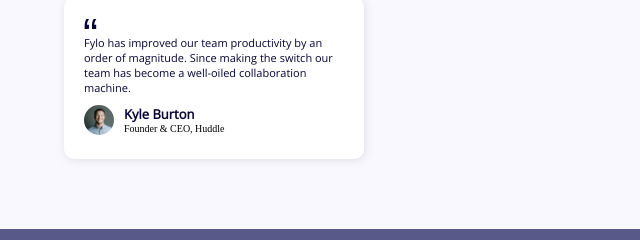
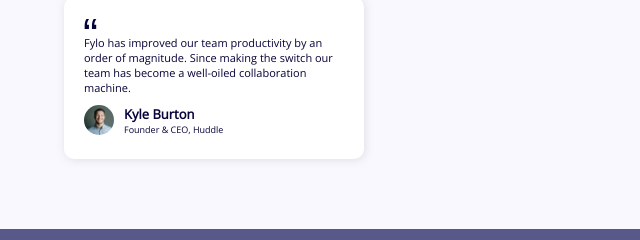
Before and after one commit to JuanSeRDev/CJ-5fylo-landing-page-with-two-column-layout-master, a plain HTML site: page index.html in a window 1280 px wide. Shown: the part 1180-1420 px from the top of the page, 0-640 px from the left. Drawn offline with nearby package versions, Linux system fonts and the light colour scheme.

Commit message:
correction <span>

```diff
--- a/styles.css
+++ b/styles.css
@@ -263,7 +263,9 @@ main {
 }
 
 .kyle-info span {
-    font-size: 10px;
+    font-size: 9px;
+    font-family: var(--font-open-sans);
+    color: var(--Very-Dark-Blue);
 }
 
 /* END CONTAINER 1 */
```
